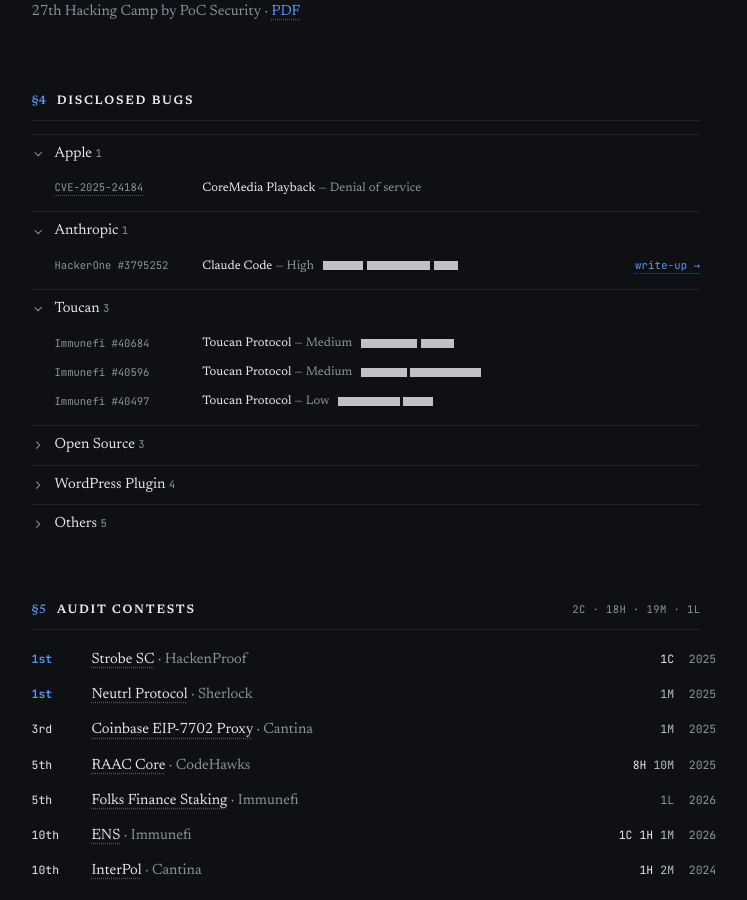
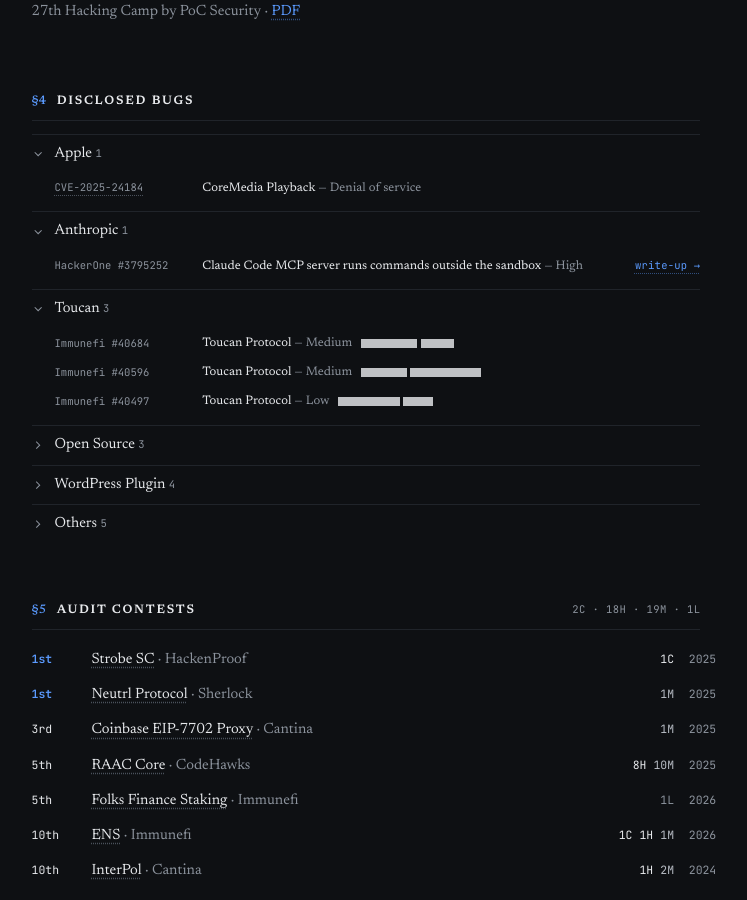
Before and after one commit to bshyuunn/bshyuunn.github.io, a Jekyll site: the page built from index.md, in a window 1280 px wide and 900 px high, scrolled down 1077 px. Shown: the whole window, without its empty margins (274-1021 px from the left). Built offline with Jekyll 4.4.1, drawn with Linux system fonts in a browser that asks for light colours.

Commit message:
Show public Claude Code finding description

```diff
--- a/_data/cv.yml
+++ b/_data/cv.yml
@@ -35,7 +35,7 @@ talks:
 open_groups: [Apple, Anthropic, Toucan]   # folds that start open
 findings:
   - { group: Apple, id: CVE-2025-24184, target: CoreMedia Playback, kind: Denial of service }
-  - { group: Anthropic, id: "HackerOne #3795252", target: Claude Code, kind: High, redacted: [46, 72, 28], writeup: /blog/Hacking-Claude-Code-with-Claude-Code/ }
+  - { group: Anthropic, id: "HackerOne #3795252", target: Claude Code MCP server runs commands outside the sandbox, kind: High, writeup: /blog/Hacking-Claude-Code-with-Claude-Code/ }
   - { group: Toucan, id: "Immunefi #40684", target: Toucan Protocol, kind: Medium, redacted: [64, 38] }
   - { group: Toucan, id: "Immunefi #40596", target: Toucan Protocol, kind: Medium, redacted: [52, 80] }
   - { group: Toucan, id: "Immunefi #40497", target: Toucan Protocol, kind: Low, redacted: [70, 34] }
```
